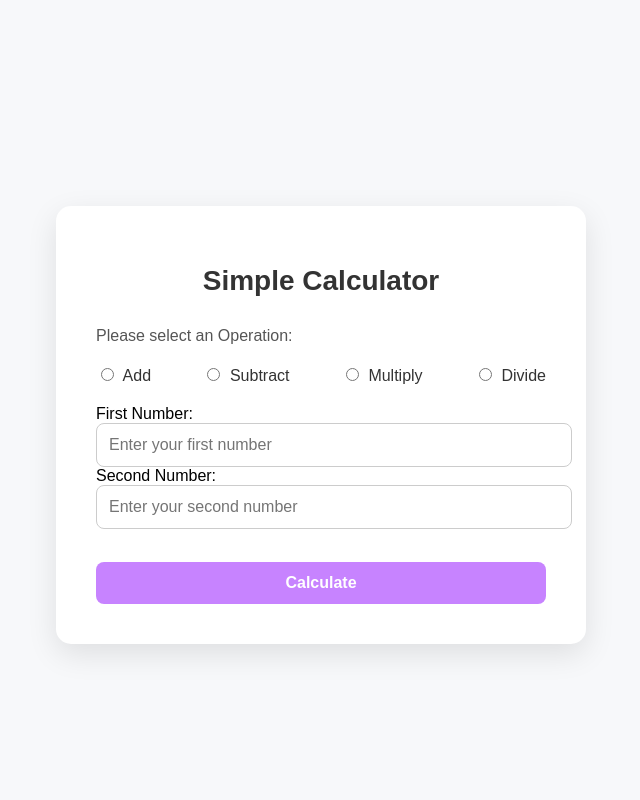
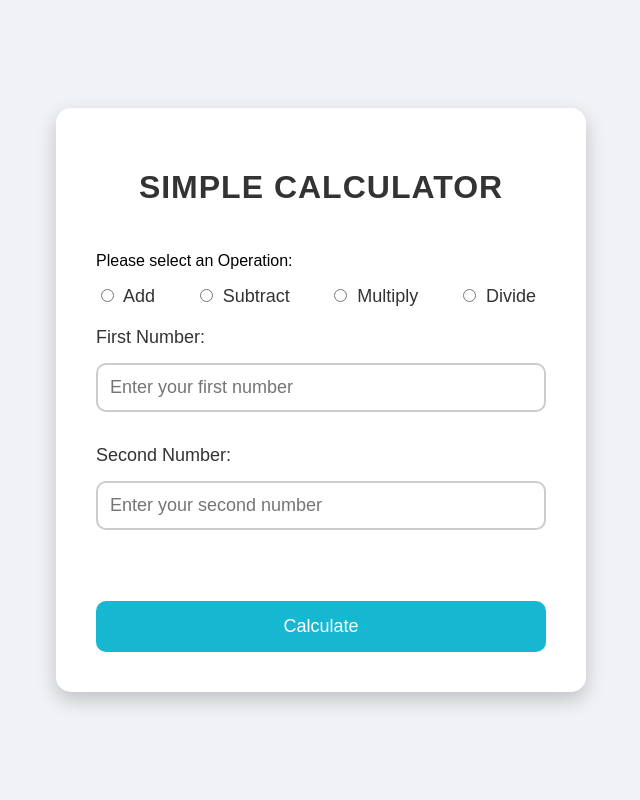
Before and after one commit to Mxerjo/CALCULATOR, a FastAPI app: page / in a window 1280 px wide. Shown: the whole page, without its empty margins (319-959 px from the left). Run offline with FastAPI, Linux system fonts and the light colour scheme.

Commit message:
first commit

```diff
--- a/static/styles.css
+++ b/static/styles.css
@@ -1,7 +1,7 @@
 /* styles.css */
 body {
     font-family: 'Poppins', sans-serif;
-    background-color: #f7f8fa;
+    background-color: #f0f2f5;
     margin: 0;
     padding: 0;
     display: flex;
@@ -9,105 +9,91 @@ body {
     align-items: center;
     height: 100vh;
 }
-
 .container {
     background-color: #ffffff;
     padding: 40px;
     border-radius: 15px;
-    box-shadow: 0 10px 30px rgba(0, 0, 0, 0.1);
+    box-shadow: 0 8px 20px rgba(0, 0, 0, 0.2);
+    text-align: left;
     max-width: 450px;
     width: 100%;
-    margin-top: 50px;
-    transition: transform 0.3s ease-in-out, box-shadow 0.3s ease-in-out;
+    transition: all 0.3s ease-in-out;
 }
-
 .container:hover {
-    transform: translateY(-10px);
-    box-shadow: 0 15px 35px rgba(0, 0, 0, 0.2);
+    box-shadow: 0 12px 24px rgba(0, 0, 0, 0.3);
 }
-
 h1 {
-    font-size: 28px;
+    font-size: 32px;
+    color: #333;
+    margin-bottom: 30px;
     font-weight: 700;
+    text-transform: uppercase;
+    letter-spacing: 1px;
     text-align: center;
-    margin-bottom: 30px;
-    color: #333;
 }
-
-p {
-    font-weight: 500;
-    color: #555;
+form {
+    display: flex;
+    flex-direction: column;
+    align-items: flex-start;
+}
+.radio-group {
     margin-bottom: 20px;
-}
-
-.radio-group {
     display: flex;
     justify-content: space-between;
-    margin-bottom: 20px;
+    align-items: center;
+    width: 100%;
+    gap: 10px;
 }
-
 .radio-group label {
-    font-size: 16px;
-    color: #333;
-    cursor: pointer;
+    margin-right: 10px;
+    display: inline-block;
 }
-
 input[type="radio"] {
     margin-right: 5px;
 }
-
-.form-group {
-    margin-bottom: 20px;
+label {
+    font-size: 18px;
+    color: #333;
 }
-
 input[type="number"] {
     padding: 12px;
-    font-size: 16px;
-    border: 1px solid #ccc;
-    border-radius: 8px;
+    font-size: 18px;
+    border: 2px solid #ccc;
+    border-radius: 10px;
+    margin: 15px 0;
     width: 100%;
-    transition: border-color 0.2s;
+    box-sizing: border-box;
+    transition: border 0.2s;
 }
-
 input[type="number"]:focus {
-    border-color: #ca66ff;
+    border-color: #136a9c;
     outline: none;
 }
-
 button {
-    padding: 12px 20px;
-    background-color: #c783ff;
+    padding: 15px 30px;
+    background-color: #16b8d1;
     color: white;
     border: none;
-    border-radius: 8px;
+    border-radius: 10px;
     cursor: pointer;
-    font-size: 16px;
-    font-weight: 600;
+    font-size: 18px;
+    font-weight: 500;
     transition: background-color 0.3s ease;
+    margin-top: 20px;
     width: 100%;
-    margin-top: 15px;
 }
-
 button:hover {
-    background-color: #d258f7;
+    background-color: #2bd0e9;
 }
-
-button:active {
-    background-color: #b25ef6;
-    box-shadow: inset 0 2px 4px rgba(0, 0, 0, 0.2);
-}
-
 .result, .error {
-    font-size: 18px;
+    font-size: 22px;
     font-weight: 600;
     margin-top: 20px;
     text-align: center;
 }
-
 .result {
-    color: #9837ec;
+    color: #035f7b;
 }
-
 .error {
     color: #dc3545;
 }
```
